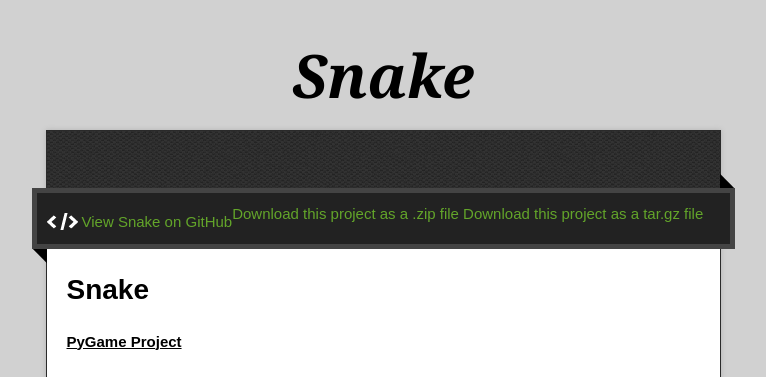
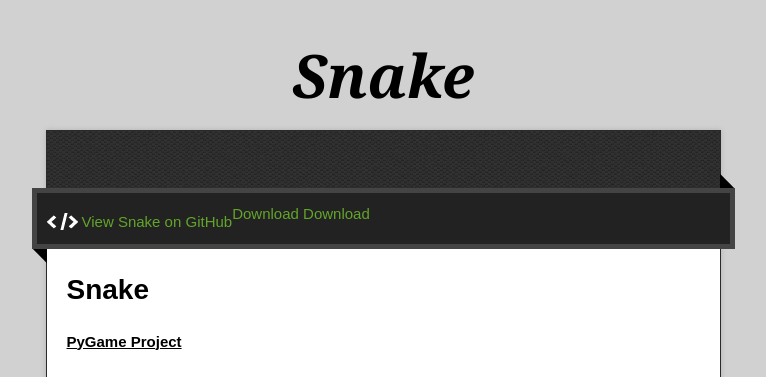
Before and after one commit to TheresaMahrieGardoce/Snake, a plain HTML site: page index.html in a window 1280 px wide. Shown: the top 377 px of the page, without its empty margins (257-1023 px from the left). Drawn offline with nearby package versions, Linux system fonts and the light colour scheme.

Commit message:
Update index.html

```diff
--- a/index.html
+++ b/index.html
@@ -28,8 +28,8 @@
       <div id="main" role="main">
         <div class="download-bar">
         <div class="inner">
-          <a class="zip_download_link" href="https://github.com/TheresaMahrieGardoce/Snake/releases/Source code"><span>Download this project as a .zip file</span></a>
-          <a class="tar_download_link" href="https://github.com/TheresaMahrieGardoce/Snake/releases/Source code"><span>Download this project as a tar.gz file</span></a>
+          <a class="zip_download_link" href="https://github.com/TheresaMahrieGardoce/Snake/releases/Source code"><span>Download</span></a>
+          <a class="tar_download_link" href="https://github.com/TheresaMahrieGardoce/Snake/releases/Source code"><span>Download</span></a>
           <a href="https://github.com/TheresaMahrieGardoce/Snake" class="code">View Snake on GitHub</a>
         </div>
         <span class="blc"></span><span class="trc"></span>
```
